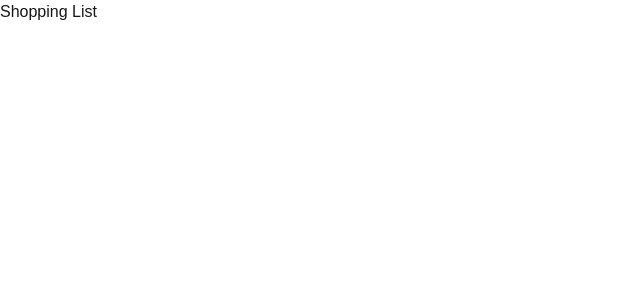
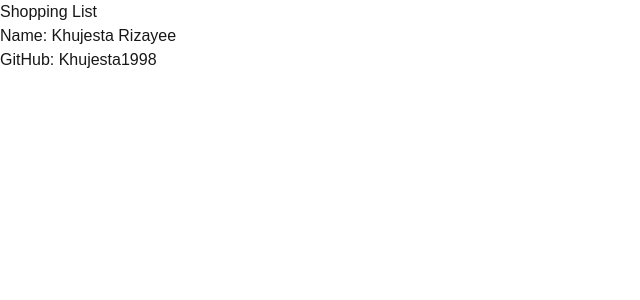
Before and after one commit to Khujesta1998/cprg306-assignments, a Next.js app: page /week-2 in a window 1280 px wide. Shown: the top 300 px of the page, without its empty margins (0-640 px from the left). Built offline with nearby package versions, Linux system fonts and the light colour scheme.

Commit message:
Update page.tsx

```diff
--- a/app/week-2/page.tsx
+++ b/app/week-2/page.tsx
@@ -1,7 +1,10 @@
+import StudentInfo from "./student.info";
+
 export default function Page() {
   return (
     <main>
       <h1>Shopping List</h1>
+      <StudentInfo />
     </main>
   );
 }
```
